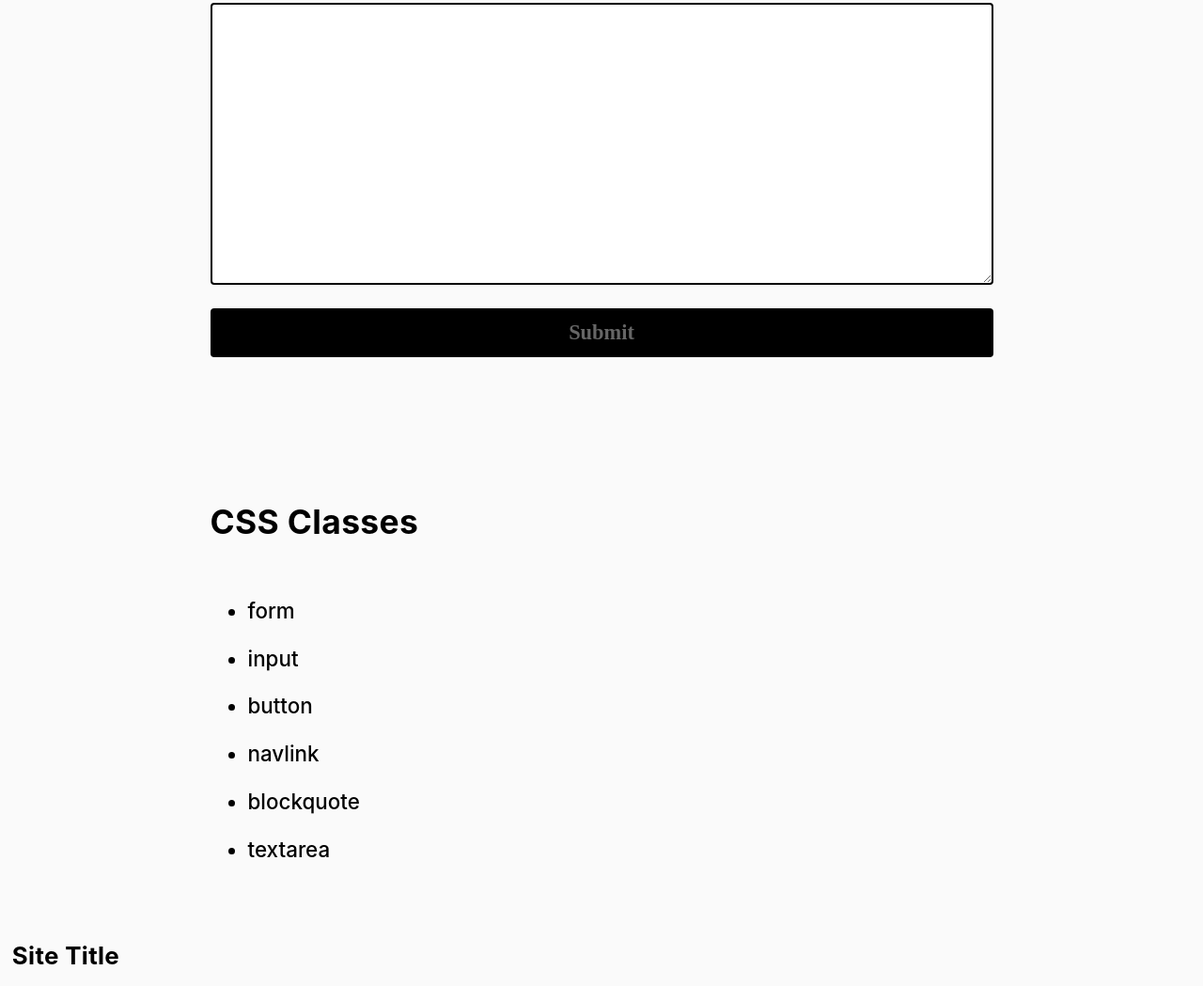
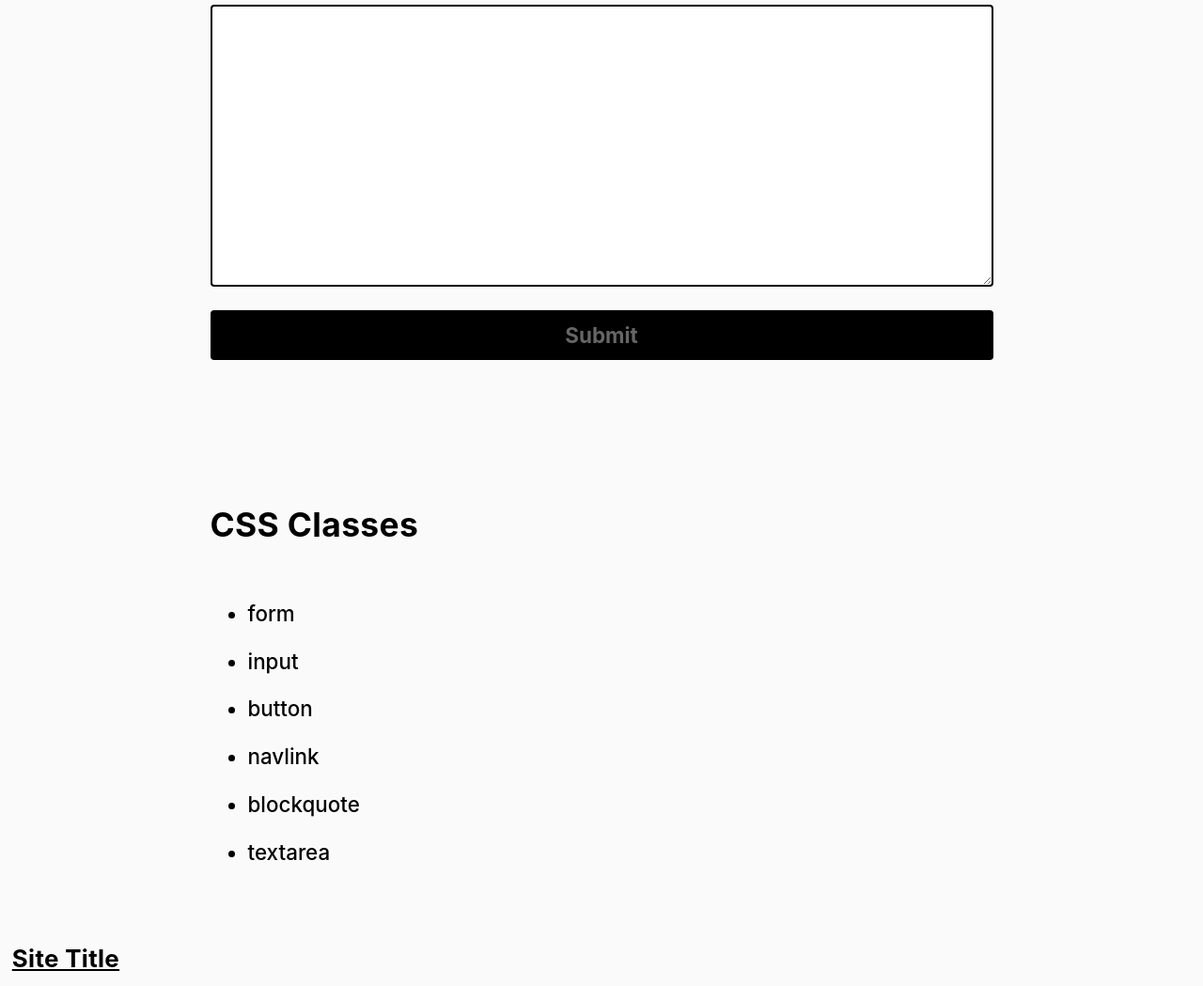
Before and after one commit to tannergaucher/CSS-variable-design-system, a Gatsby site: page / in a window 1280 px wide. Shown: the part 1523-2572 px from the top of the page at 94% size. Built offline with nearby package versions, Linux system fonts and the light colour scheme; Gatsby itself is replaced by a stand-in of ours; a web font is replaced by a local one.

```diff
--- a/src/components/layout.css
+++ b/src/components/layout.css
@@ -250,7 +250,7 @@ h6 {
   border-radius: var(--radius);
   transition: var(--transition);
   font-weight: bolder;
-  font-family: var(--serif);
+  font-family: var(--sans);
   margin-bottom: var(--space-md);
 }
 
--- a/src/pages/index.js
+++ b/src/pages/index.js
@@ -1,4 +1,5 @@
 import Layout from "../components/layout"
+import { Link } from "gatsby"
 import React from "react"
 import SEO from "../components/seo"
 
@@ -6,7 +7,9 @@ const IndexPage = () => (
   <Layout>
     <SEO title="Home" />
     <header style={{ padding: `var(--space-sm)` }}>
-      <h4>Site Title</h4>
+      <Link to="/">
+        <h4>Site Title</h4>
+      </Link>
       <nav>
         <a className="nav-link" href="">
           Navlink
@@ -78,7 +81,9 @@ const IndexPage = () => (
       </ul>
     </div>
     <footer style={{ padding: `var(--space-sm)` }}>
-      <h4 style={{ margin: `0` }}>Site Title</h4>
+      <Link to="/">
+        <h4 style={{ margin: `0` }}>Site Title</h4>
+      </Link>
     </footer>
   </Layout>
 )
```
Also changed, not shown: README.md, 1 other file.
